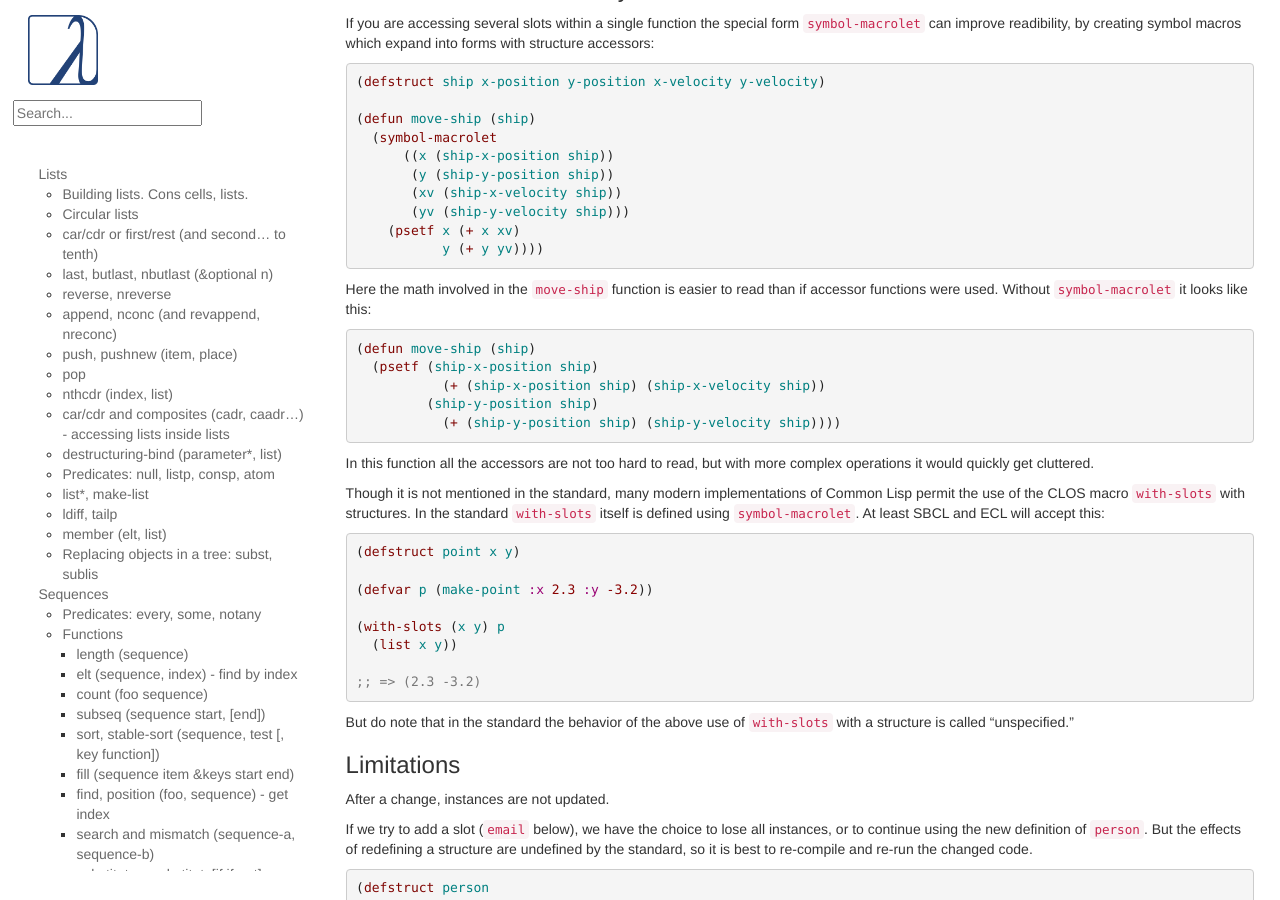
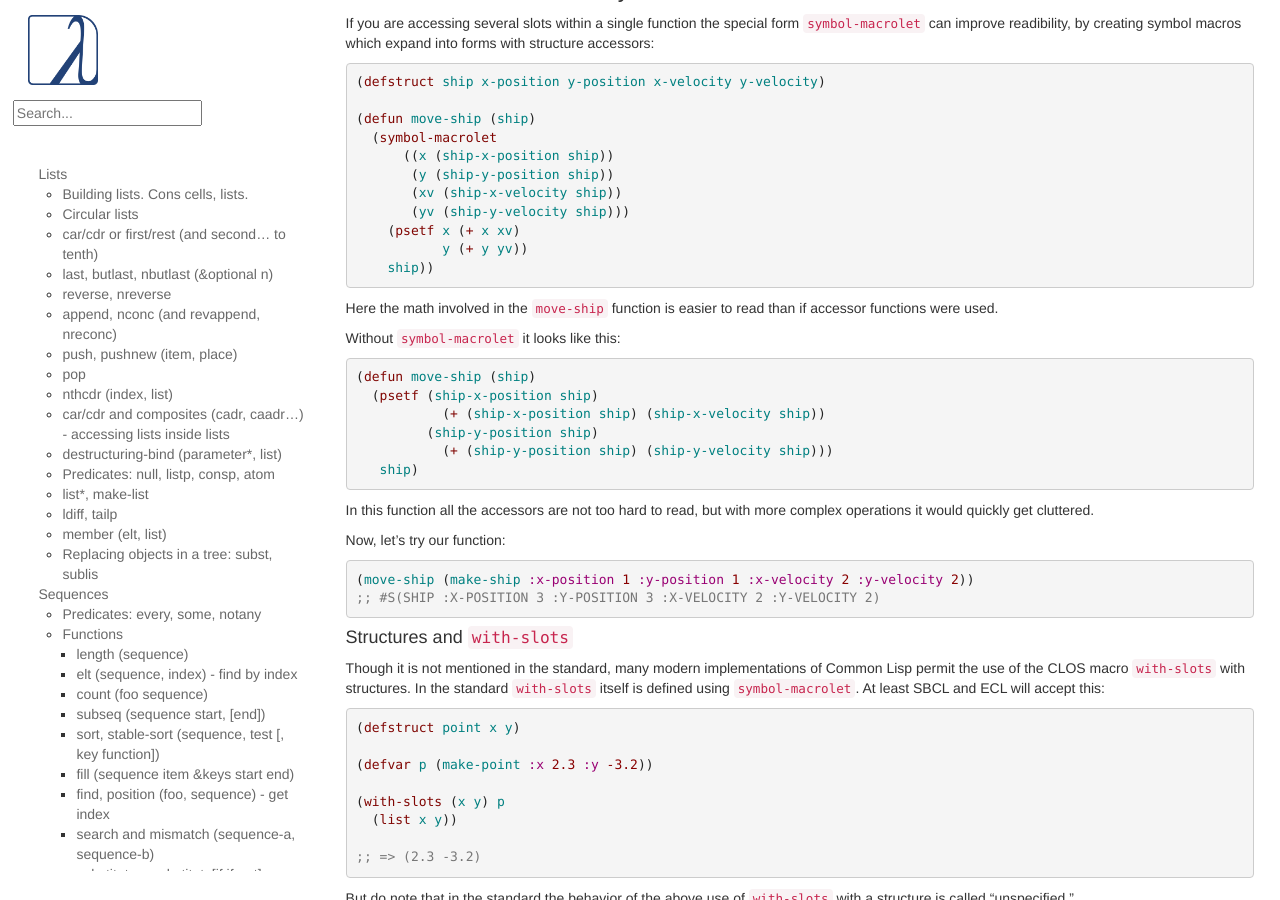
Before and after one commit to LispCookbook/cl-cookbook, a Jekyll site: the page built from data-structures.md, in a window 1280 px wide and 900 px high, scrolled down 28803 px. Built offline with Jekyll 4.4.1, drawn with Linux system fonts in a browser that asks for light colours.

Commit message:
structs: return ship, try snippet, subsection for "with-slots"

```diff
--- a/data-structures.md
+++ b/data-structures.md
@@ -1983,11 +1983,14 @@ symbol macros which expand into forms with structure accessors:
        (xv (ship-x-velocity ship))
        (yv (ship-y-velocity ship)))
     (psetf x (+ x xv)
-           y (+ y yv))))
+           y (+ y yv))
+    ship))
 ~~~
 
 Here the math involved in the `move-ship` function is easier to
-read than if accessor functions were used.  Without `symbol-macrolet`
+read than if accessor functions were used.
+
+Without `symbol-macrolet`
 it looks like this:
 
 ~~~lisp
@@ -1995,11 +1998,21 @@ it looks like this:
   (psetf (ship-x-position ship)
            (+ (ship-x-position ship) (ship-x-velocity ship))
          (ship-y-position ship)
-           (+ (ship-y-position ship) (ship-y-velocity ship))))
+           (+ (ship-y-position ship) (ship-y-velocity ship)))
+   ship)
 ~~~
 
 In this function all the accessors are not too hard to read, but
 with more complex operations it would quickly get cluttered.
+
+Now, let's try our function:
+
+~~~lisp
+(move-ship (make-ship :x-position 1 :y-position 1 :x-velocity 2 :y-velocity 2))
+;; #S(SHIP :X-POSITION 3 :Y-POSITION 3 :X-VELOCITY 2 :Y-VELOCITY 2)
+~~~
+
+#### Structures and `with-slots`
 
 Though it is not mentioned in the standard, many modern implementations
 of Common Lisp permit the use of the CLOS macro `with-slots` with
```
